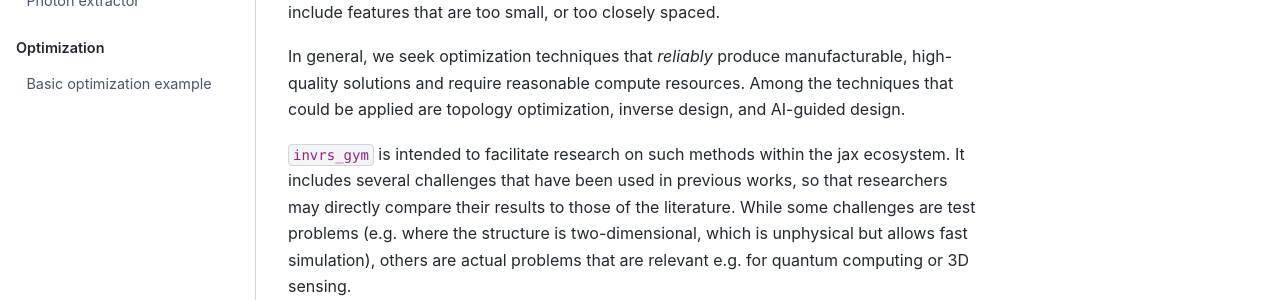
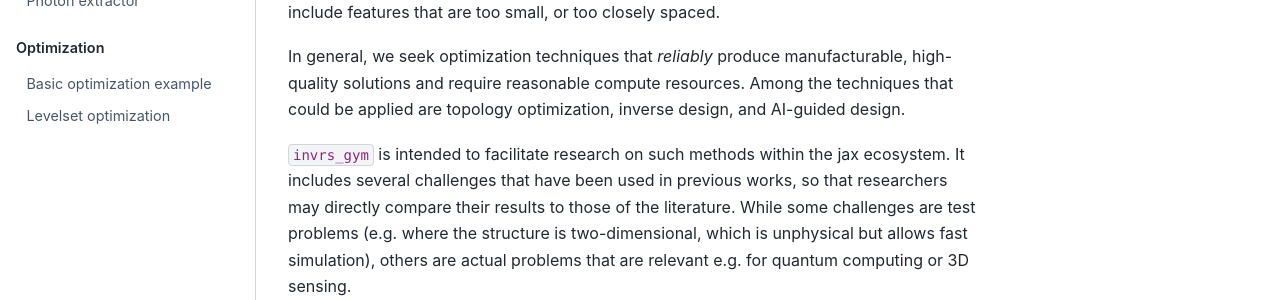
Before and after one commit to invrs-io/gym, a Jupyter Book: the page built from docs/readme.md, in a window 1280 px wide. Shown: the part 516-816 px from the top of the page. Built offline with Jupyter Book 1.0.4 settings and Sphinx 7.4.7 and the Sphinx Book theme 1.1.4, drawn with Linux system fonts in a browser that asks for light colours.

```diff
--- a/docs/_toc.yml
+++ b/docs/_toc.yml
@@ -19,3 +19,4 @@
   - caption: Optimization
     chapters:
     - file: notebooks/optimization/basic_optimization
+    - file: notebooks/optimization/levelset
```
Also changed, not shown: docs/notebooks/challenges/ceviche_challenges.ipynb, docs/notebooks/optimization/levelset.ipynb (added).
